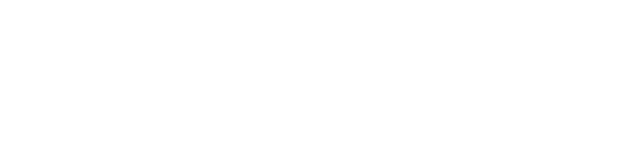
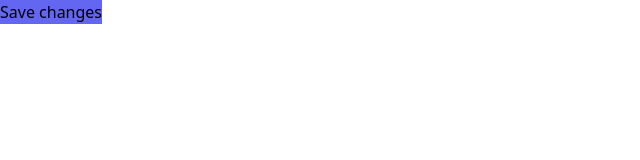
Before and after one commit to abrand93/Marvel-world, a plain HTML site: page index.html in a window 1280 px wide. Shown: the whole page, without its empty margins (0-640 px from the left). Drawn offline with nearby package versions, Linux system fonts and the light colour scheme.

Commit message:
trying to stash

```diff
--- a/index.html
+++ b/index.html
@@ -6,8 +6,14 @@
     <meta name="viewport" content="width=device-width, initial-scale=1.0">
     <title>Document</title>
     <link href="./assets/style.css">
+    <link href="/dist/output.css" rel="stylesheet">
+    <script src="https://cdn.tailwindcss.com"></script>
 </head>
 <body>
+<div class="bg-neutral-950"></div>
+<button class="bg-indigo-500">
+    Save changes
+  </button>
 
 </body>
 </html>
```
Also changed, not shown: dist/output.css.
